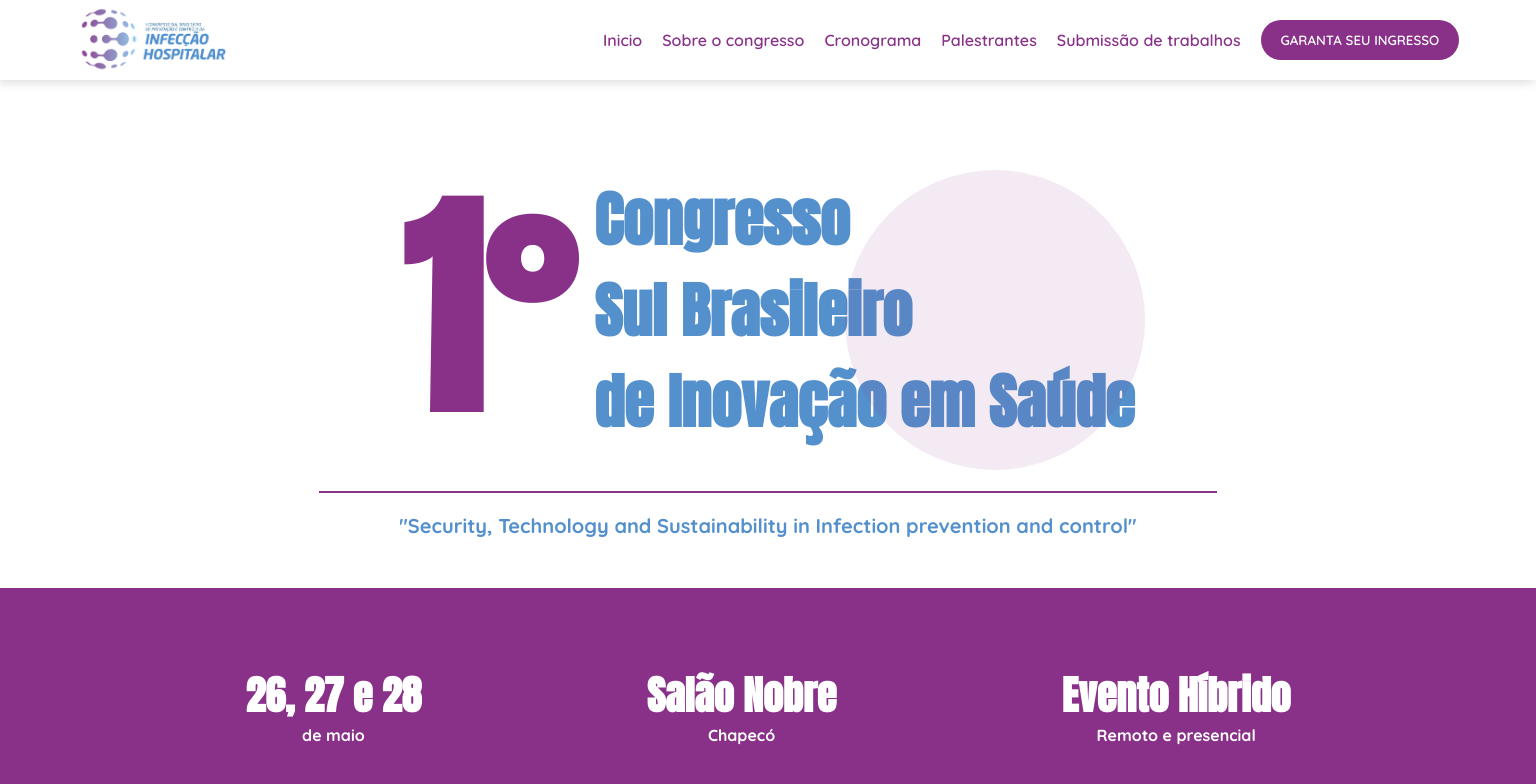
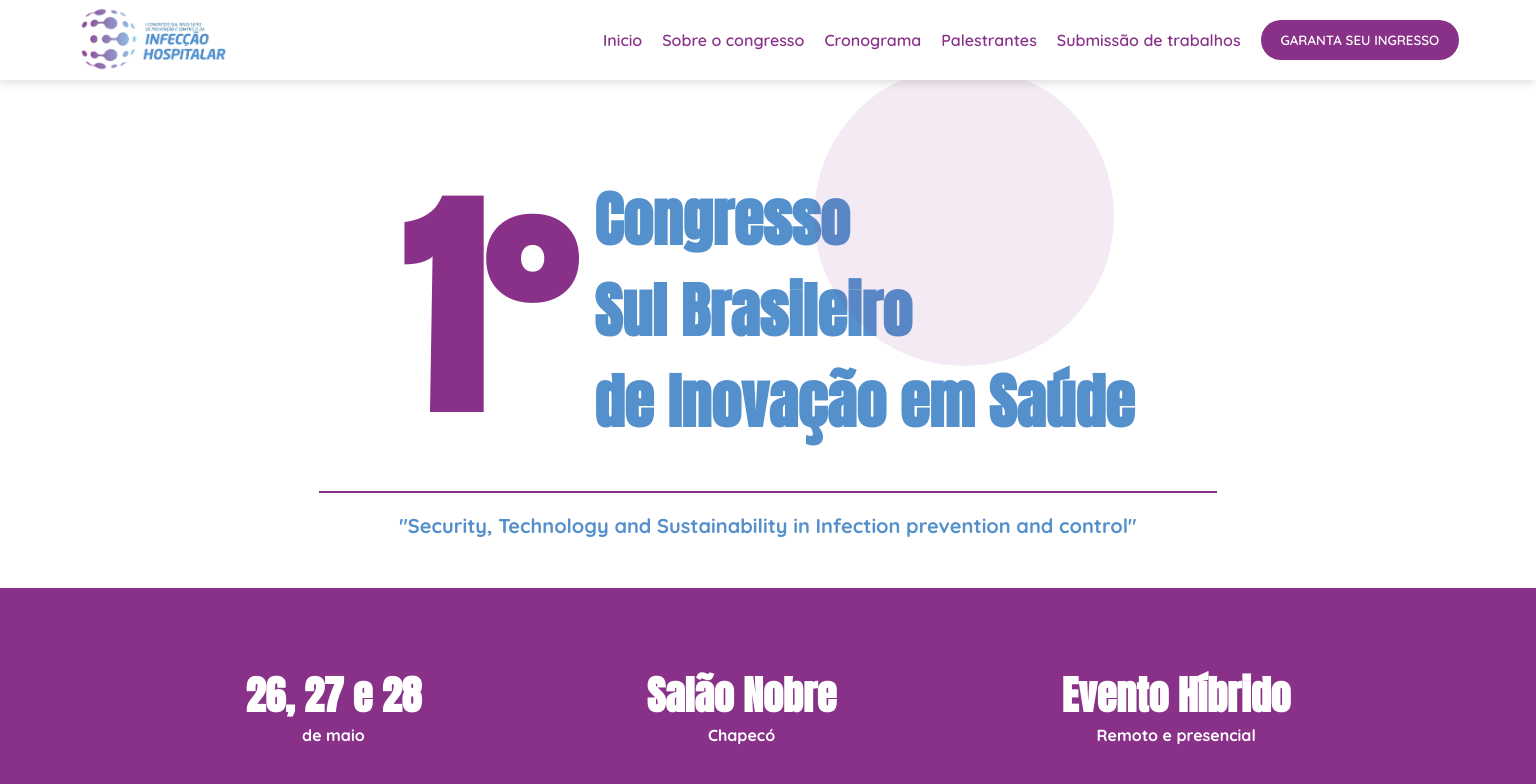
Before and after one commit to pedrohhcunha/congresso, a Next.js app: page / in a window 1536 px wide. Shown: the top 784 px of the page. Built offline with nearby package versions, Linux system fonts and the light colour scheme.

Commit message:
Reposicionando logo na section inicial

```diff
--- a/styles/Inicio.module.scss
+++ b/styles/Inicio.module.scss
@@ -46,6 +46,12 @@
         top: 40%;
         left: 55%;
         transform: translateY(-50%);
+
+        @media screen and (min-width: 1500px) {
+            top: 27%;
+            left: 53%;
+        }
+
     }
 
     @media screen and (max-width: 1100px) {
```
